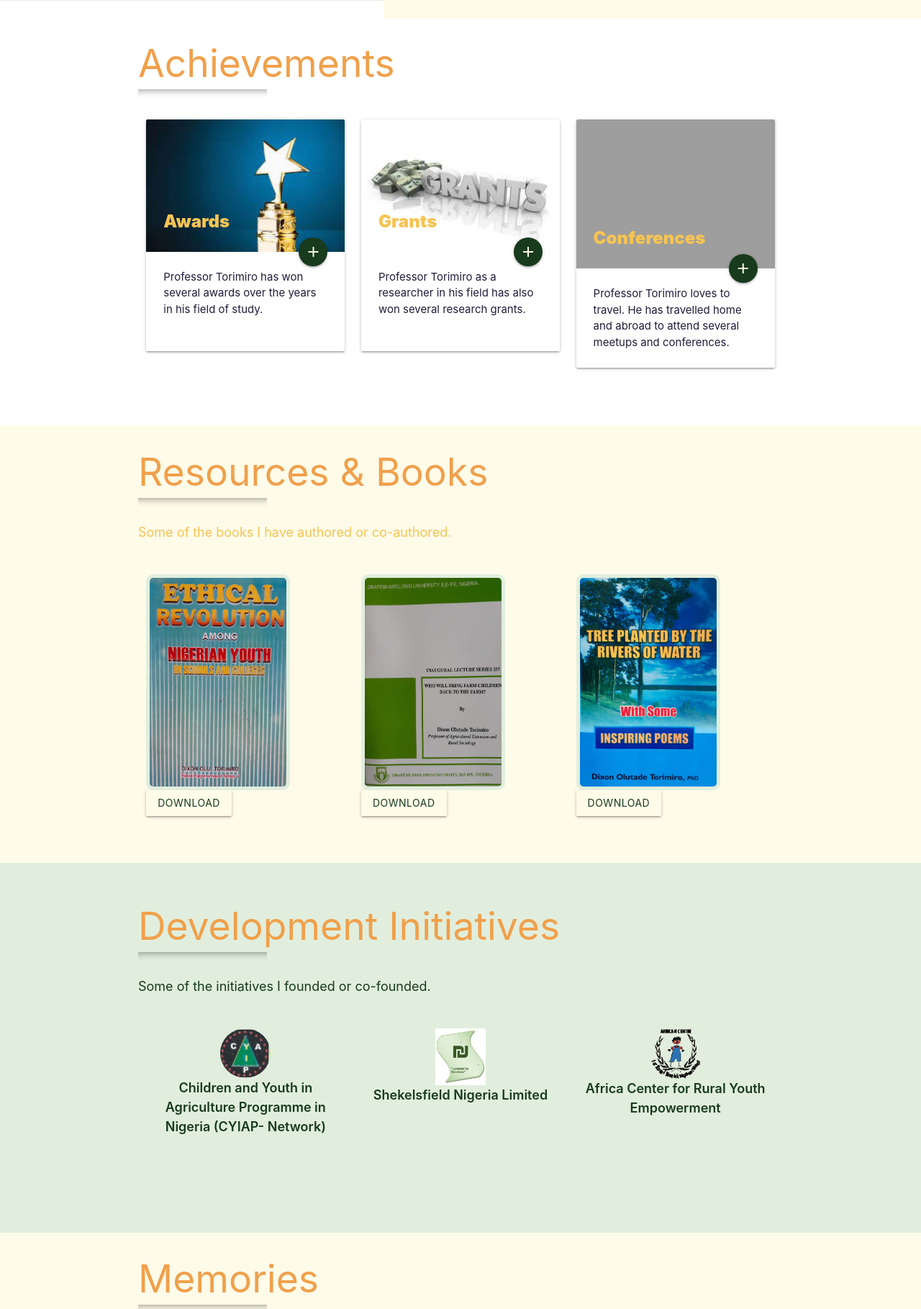
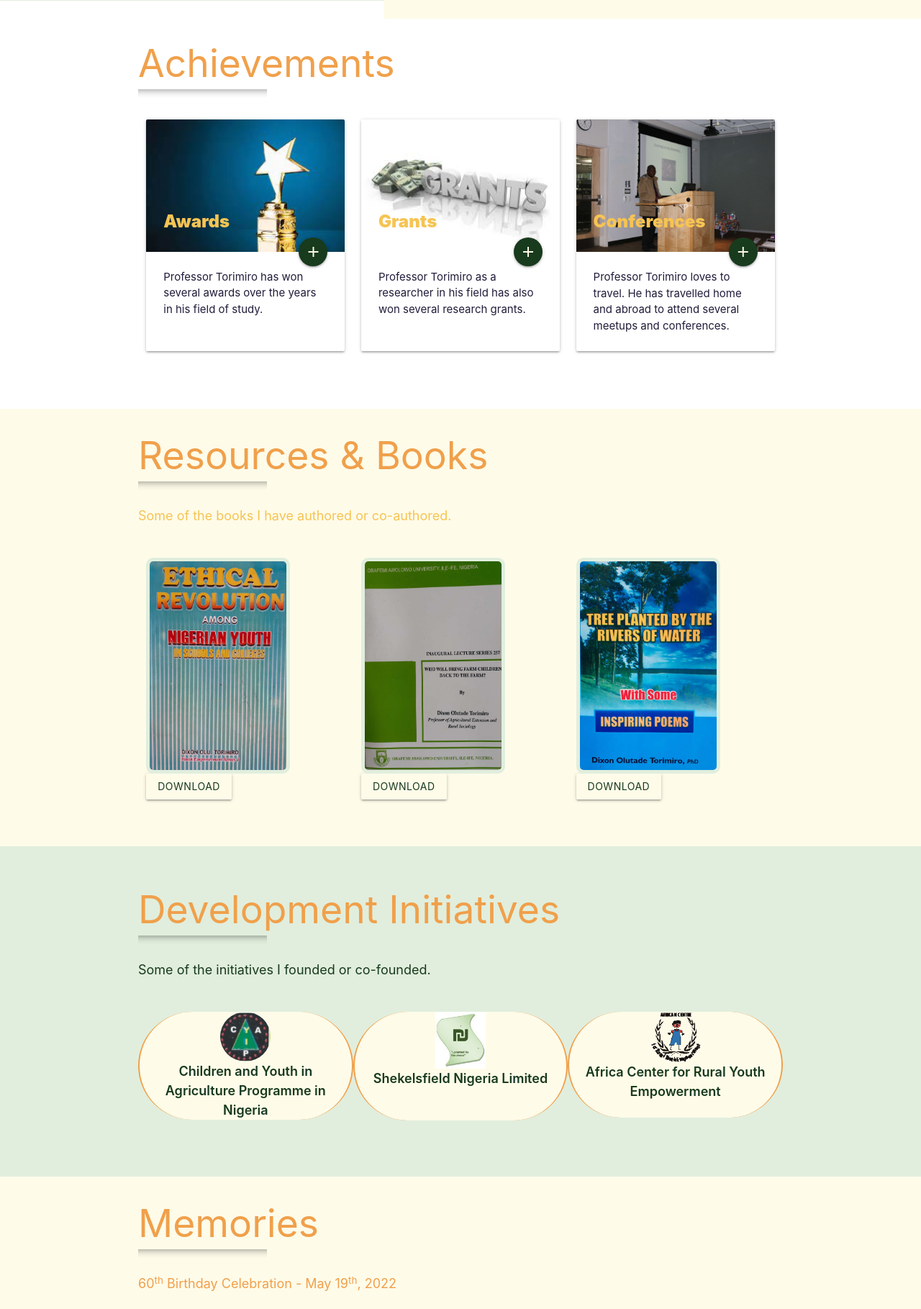
Before and after one commit to Samuel-2626/academic-website, a PHP site: page / in a window 1280 px wide. Shown: the part 593-2412 px from the top of the page at 72% size. Run offline with PHP 8.4, Linux system fonts and the light colour scheme; grey boxes are pictures that could not be loaded.

Commit message:
[add] border

```diff
--- a/career.php
+++ b/career.php
@@ -37,7 +37,7 @@ to date)
                 <li>Sales Assistant, UTC Hardware Dept. Broad Street, Lagos. <span>(1981 – 1982)</span></li>
             </ol>
             <div id="career-img-wrapper">
-                <img src="images/career.jpg" alt="Career Profile Image" id="career-img" class="materialboxed">
+                <img src="images/career-image.jpg" alt="Career Profile Image" id="career-img" class="materialboxed">
             </div>
             <h5>Courses Taught or Co-taught at Undergraduate and Graduate Levels</h5>
             <table class="striped">
--- a/css/style.css
+++ b/css/style.css
@@ -310,3 +310,10 @@ span {
 .conferences li{
 list-style-type: square !important;
 }
+
+.initiative {
+    border-left: 2px solid var(--main-text-color);
+    border-right: 2px solid var(--main-text-color);
+    border-radius: 9999px;
+    background-color: var(--main-color);
+}
--- a/index.php
+++ b/index.php
@@ -94,7 +94,7 @@
                 <div class="col s12 m6 l4">
                 <div class="card">
                     <div class="card-image">
-                    <img src="images/conferences.jpg" alt="Conferences">
+                    <img src="images/conference-image-1.jpg" alt="Conferences">
                     <span class="card-title">Conferences</span>
                     <a class="btn-floating halfway-fab waves-effect waves-light" style="background-color: #183a1d;" href="conferences.php"><i class="material-icons" style="color: #fefbe9;">add</i></a>
                     </div>
@@ -161,24 +161,23 @@
            <br>
            <br>
             <div class="row center">
-                <div class="col s6 m4">
+                <div class="col s6 m4 initiative" style="margin-bottom: 13px;">
             <a href="https://cyiapnetwork.org/" target="blank"><img src="images/cyiapnetwork.jpg" alt="CYIAP network" class="fourth-section__img circle"></a>
-            <p class="fourth-section__text">Children and Youth in Agriculture Programme in Nigeria (CYIAP- Network)</p>
-            <br>
+            <p class="fourth-section__text">Children and Youth in Agriculture Programme in Nigeria</p>
+
             </div>
-            <div class="col s6 m4">
+            <div class="col s6 m4 initiative" style="margin-bottom: 13px;">
             <a href="https://shekelsfieldnig.com/" target="blank"><img src="images/shekelsfieldnig.jpg" alt="Shekelsfield Nigeria Limited" class="fourth-section__img"></a>
             <p class="fourth-section__text">Shekelsfield Nigeria Limited</p>
-            <br>
-            <br>
-            <br>
-            <br>
-            <br>
+         <br>
+         <br>
             </div>
 
-            <div class="col s6 m4">
+            <div class="col s6 m4 initiative" style="margin-bottom: 13px;">
             <a href="http://acrye-ng.org" target="blank"><img src="images/acrye.png" alt="Africa Center for Rural Youth Empowerment" class="fourth-section__img"></a>
             <p class="fourth-section__text">Africa Center for Rural Youth Empowerment</p>
+            <br>
+
             </div>
             </div>
 
```
